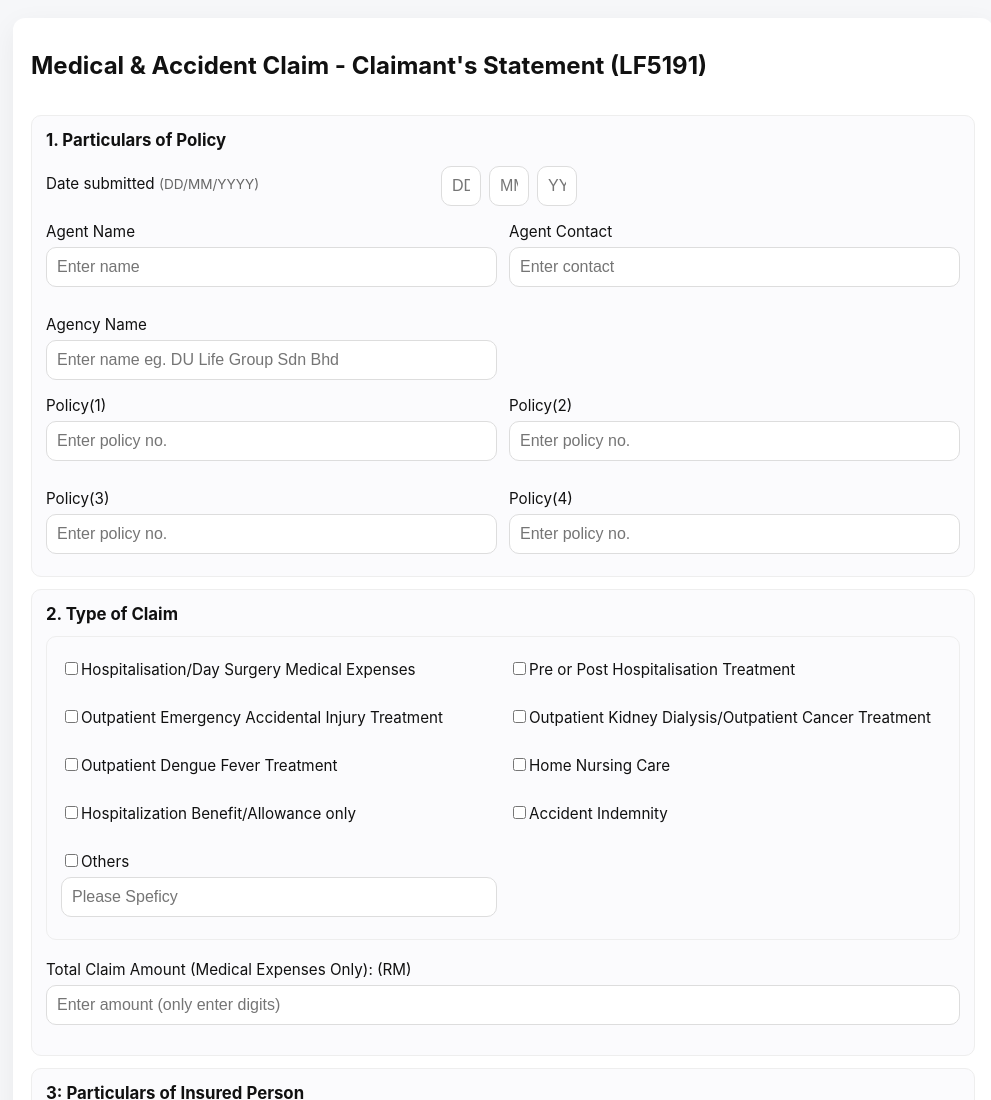
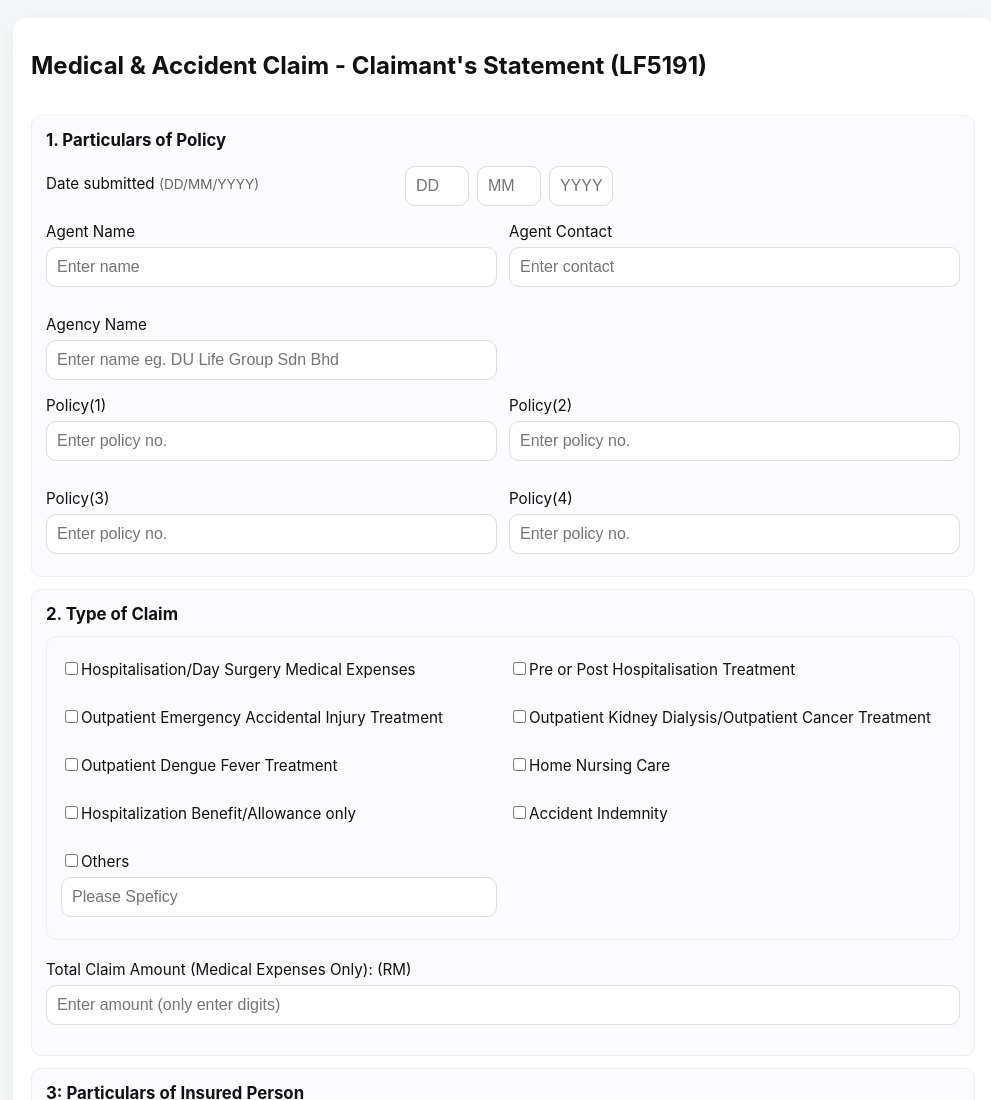
Before and after one commit to TND4-ZQJS/medclaim, a plain HTML site: page index.html in a window 1280 px wide. Shown: the top 1100 px of the page, without its empty margins (137-1128 px from the left). Drawn offline with Linux system fonts and the light colour scheme.

Commit message:
Update index.html

```diff
--- a/index.html
+++ b/index.html
@@ -121,7 +121,7 @@
     /* text-align: center;
     flex-grow: 1; /* Allow each date part to grow equally */
     /*flex-basis: 0; /*Basis for even growth */
-  width: 2.5em;
+  width: 4em;
 }
 
 /* 5. Adjust for mobile view (optional, but recommended) */
```
